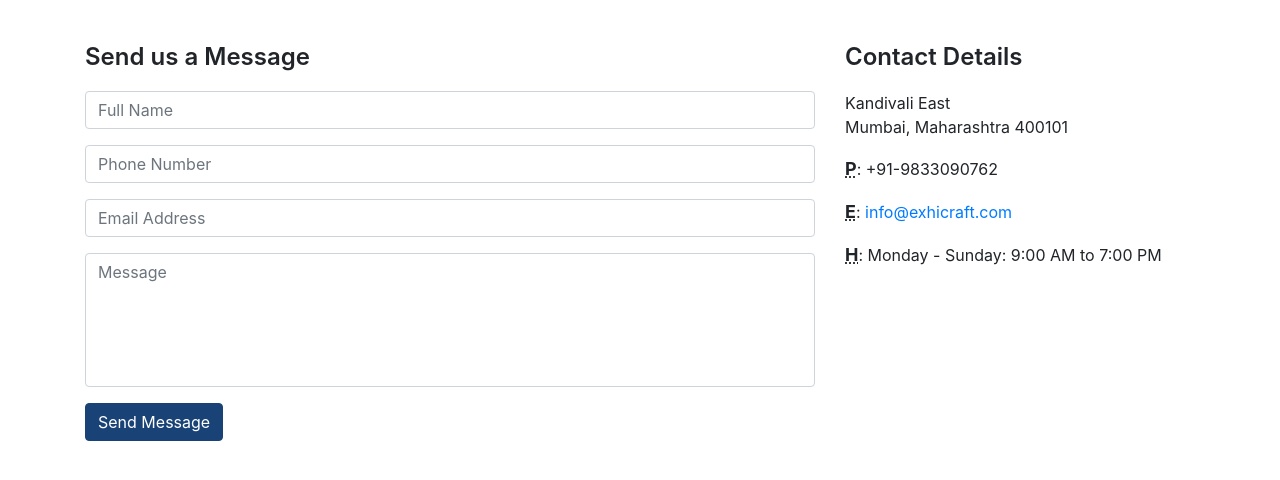
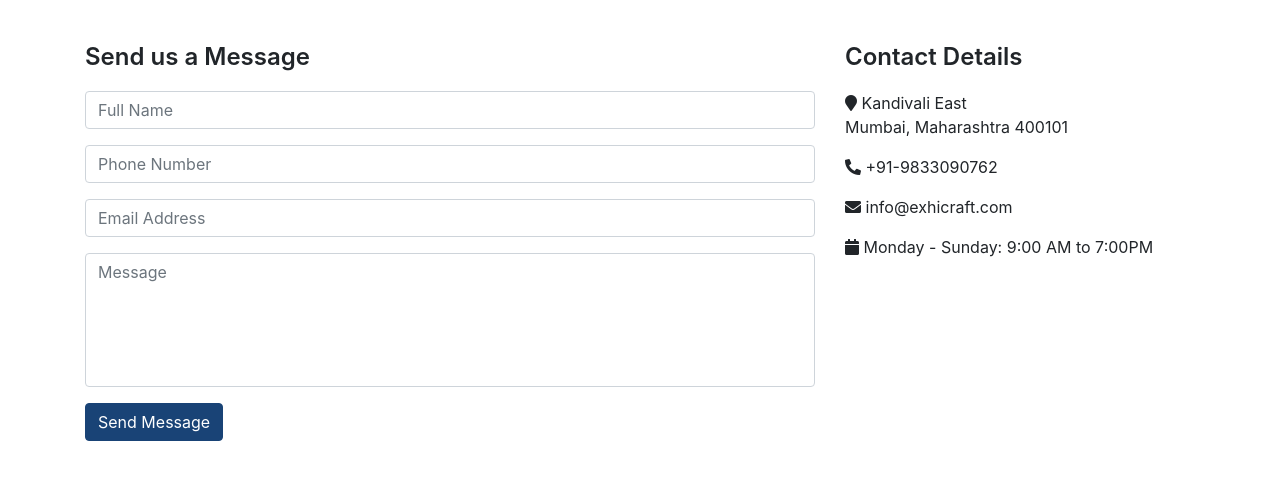
Before and after one commit to Kaushal0709/EExhicraft, a website with bundled scripts: page contact.html in a window 1280 px wide. Shown: the part 324-804 px from the top of the page. Built offline with nearby package versions, Linux system fonts and the light colour scheme.

Commit message:
Add files via upload

```diff
--- a/contact.html
+++ b/contact.html
@@ -275,20 +275,27 @@
             <!-- Contact Details Column -->
             <div class="col-lg-4 mb-4 contact-right">
               <h3>Contact Details</h3>
-              <p>
+              <!-- <p>
                 Kandivali East
                 <br />Mumbai, Maharashtra 400101
                 <br />
+              </p> -->
+              <p>
+                <i class="fas fa-map-marker"></i> Kandivali East
+                <br />   Mumbai, Maharashtra 400101
               </p>
-              <p><abbr title="Phone">P</abbr>: +91-9833090762</p>
-              <p>
+              <!-- <p><abbr title="Phone">P</abbr>: +91-9833090762</p> -->
+              <p></p><i class="fas fa-phone fa-rotate-90"></i> +91-9833090762</p>
+              <!-- <p>
                 <abbr title="Email">E</abbr>:
                 <a href="mailto:name@example.com"> info@exhicraft.com </a>
-              </p>
-              <p>
+              </p> -->
+              <p><i class="fas fa-envelope"></i> info@exhicraft.com</p>
+              <!-- <p>
                 <abbr title="Hours">H</abbr>: Monday - Sunday: 9:00 AM to 7:00
                 PM
-              </p>
+              </p> -->
+              <p><i class="fas fa-calendar"></i> Monday - Sunday: 9:00 AM to 7:00PM</p>
             </div>
           </div>
           <!-- /.row -->
```
Also changed, not shown: index.html (+14 -1 lines).
